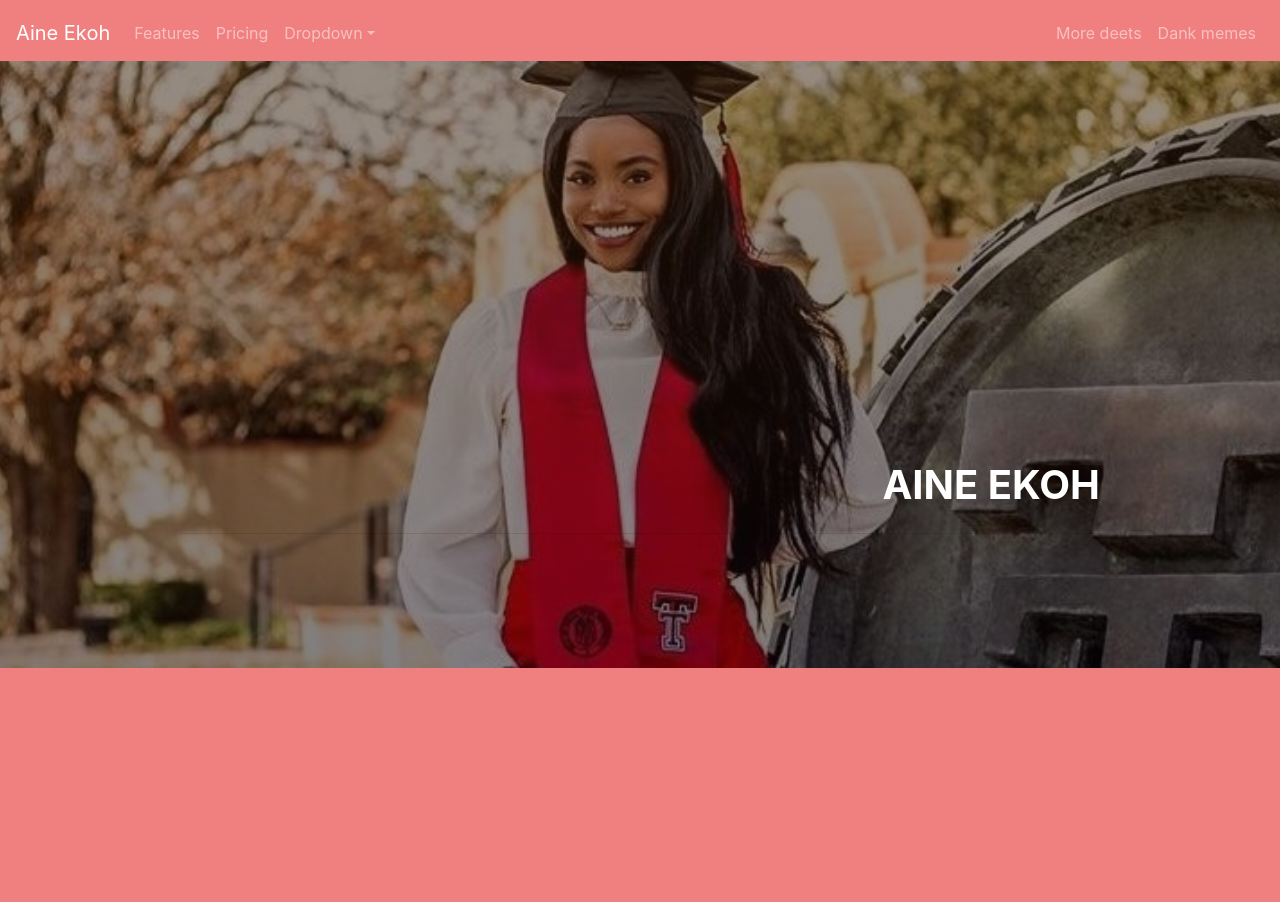
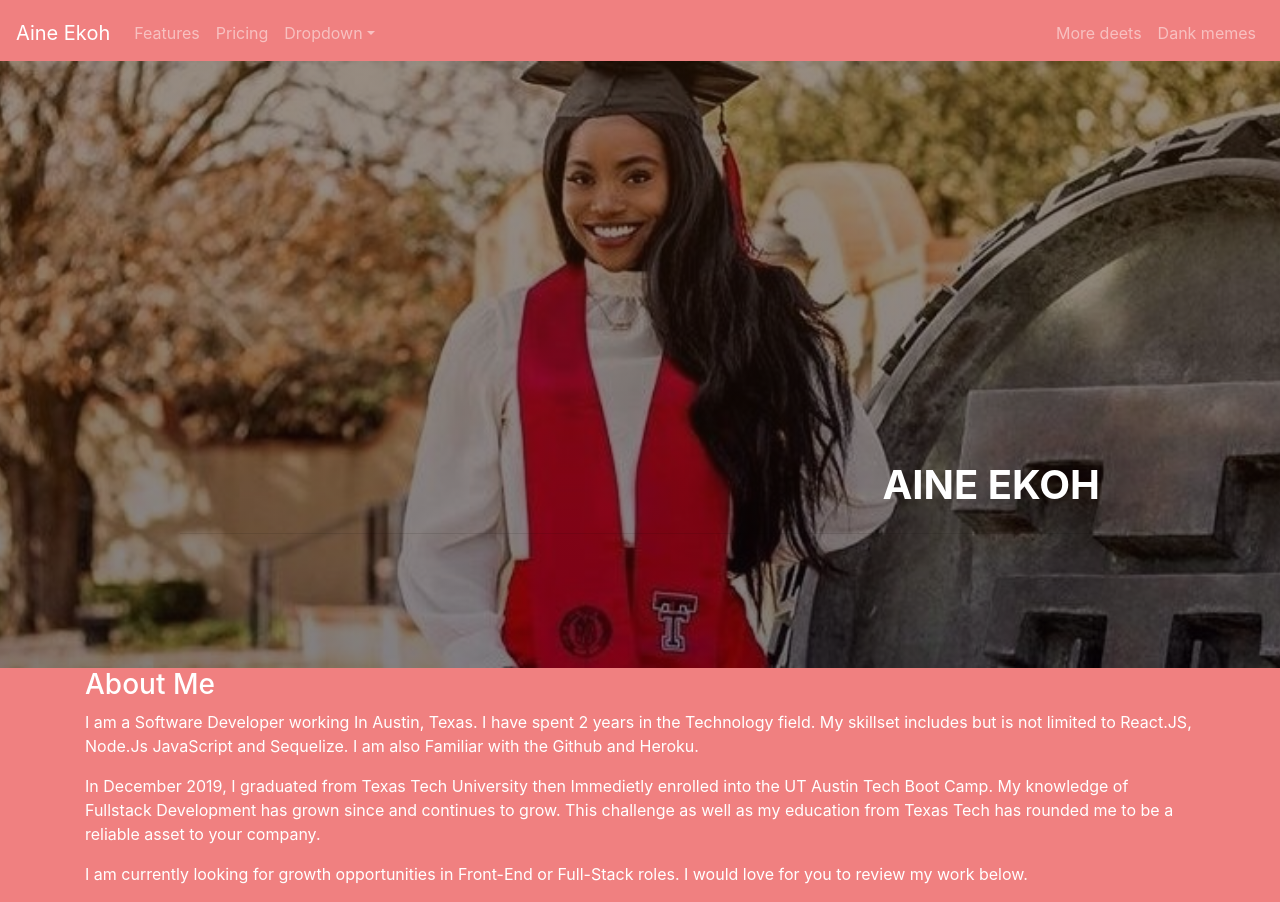
Before and after one commit to aekoh/AineReactPortfolio, a React (Create React App) app in the folder my-react-app/: page / in a window 1280 px wide. Before the commit the page ends 800 px from the top, so only its background shows below. Built offline with nearby package versions, Linux system fonts and the light colour scheme.

Commit message:
I have added a function named About within the AboutJS file

```diff
--- a/my-react-app/src/App.js
+++ b/my-react-app/src/App.js
@@ -2,13 +2,14 @@ import React from 'react';
 import './App.css';
 import Navv from './components/Navv/Navv';
 import Main from './components/Main/Main';
-
+import About from './components/About/About'
 
 function App() {
   return (
     <div>
       <Navv />
       <Main />
+      <About />
     </div>
 
   );
--- /dev/null
+++ b/my-react-app/src/components/About/About.js
@@ -0,0 +1,31 @@
+import React from "react";
+import './About.css';
+
+
+function About() {
+    return (
+        <div class="page-section" id="about">
+        <div class="container" id="aboutMe">
+          <h3>About Me</h3>
+          <p>
+            I am a Software Developer working In Austin, Texas. I have spent
+            2 years in the Technology field. My skillset includes but is not
+            limited to React.JS, Node.Js JavaScript and Sequelize. I am also
+            Familiar with the Github and Heroku.
+          </p>
+          <p>
+            In December 2019, I graduated from Texas Tech University then
+            Immedietly enrolled into the UT Austin Tech Boot Camp. My knowledge
+            of Fullstack Development has grown since and continues to grow.
+            This challenge as well as my education from Texas Tech has
+            rounded me to be a reliable asset to your company.
+          </p>
+          <p>
+            I am currently looking for growth opportunities in Front-End or
+            Full-Stack roles. I would love for you to review my work below.
+          </p>
+        </div>
+      </div>
+    )
+    }
+export default About
```
